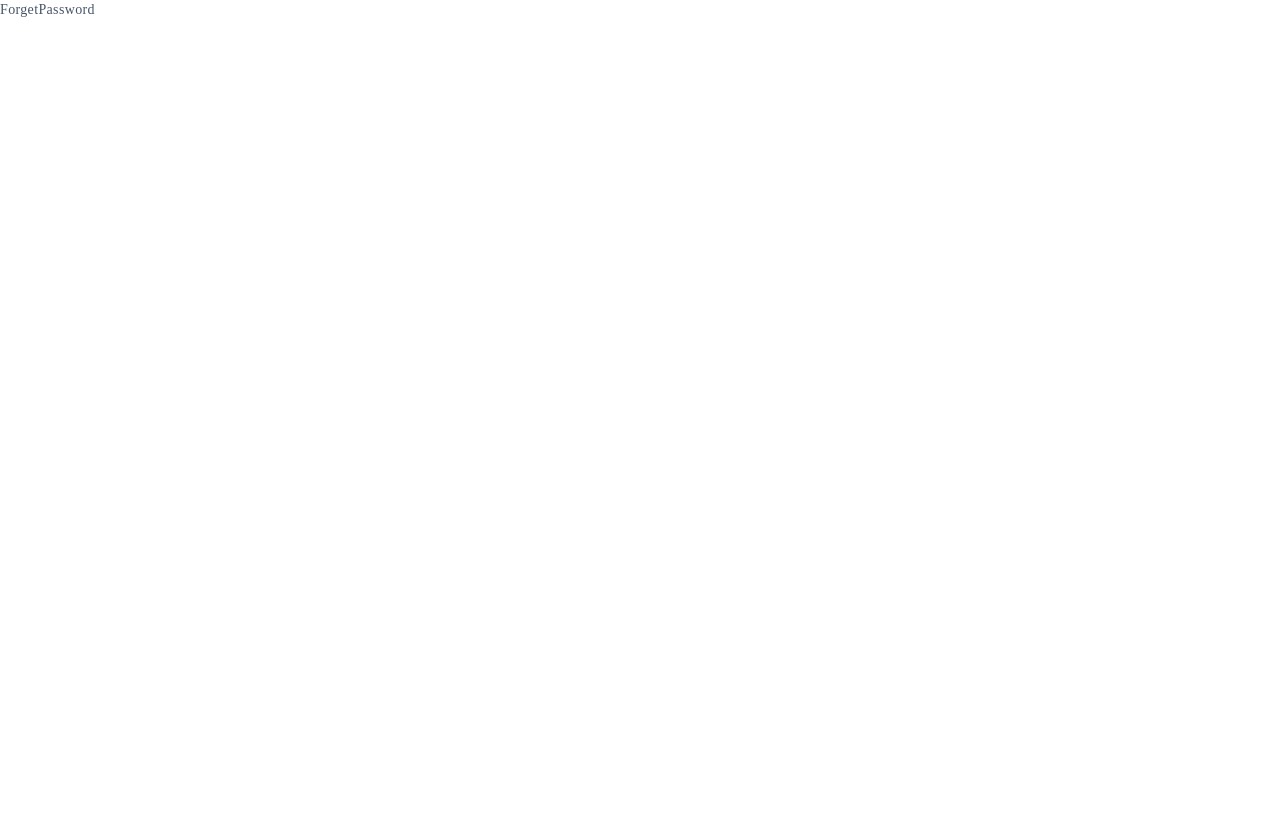
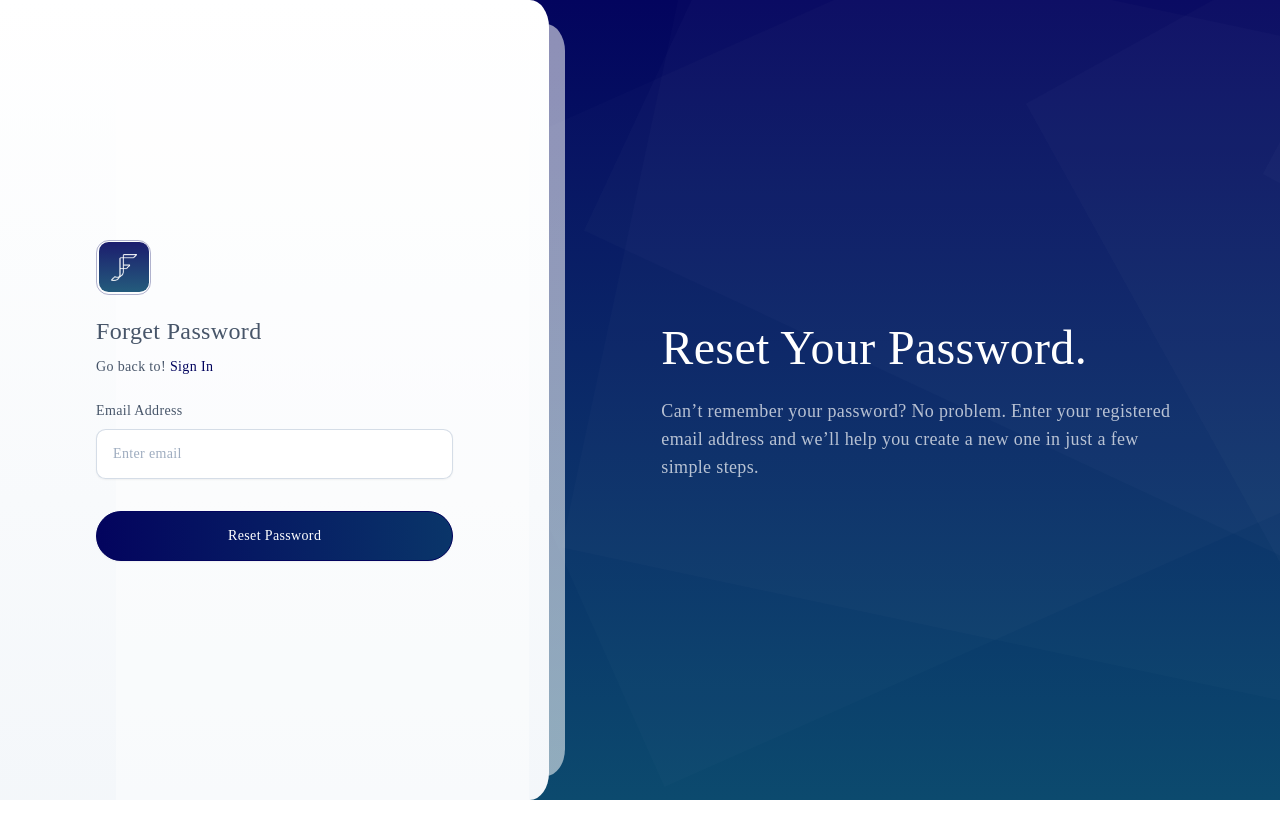
Before and after one commit to kajugadaniels/findify-client, a React (Vite) app: page /forget-password in a window 1280 px wide. Built offline with nearby package versions, Linux system fonts and the light colour scheme; a web font is replaced by a local one.

Commit message:
Design ForgetPassword page

```diff
--- a/src/pages/auth/ForgetPassword.jsx
+++ b/src/pages/auth/ForgetPassword.jsx
@@ -1,8 +1,71 @@
-import React from 'react'
+import React, { useState, useEffect } from 'react'
+import { useSearchParams, useNavigate, Link } from 'react-router-dom'
+import { toast } from 'react-toastify'
+import Logo from '../../assets/img/logo-icon-w.png'
 
 const ForgetPassword = () => {
     return (
-        <div>ForgetPassword</div>
+        <>
+        <div className="container grid grid-cols-12 px-5 py-10 sm:px-10 sm:py-14 md:px-36 lg:h-screen lg:max-w-[1550px] lg:py-0 lg:pl-14 lg:pr-12 xl:px-24 2xl:max-w-[1750px]">
+                <div className="relative z-50 h-full col-span-12 p-7 sm:p-14 bg-white rounded-2xl lg:bg-transparent lg:pr-10 lg:col-span-5 xl:pr-24 2xl:col-span-4 lg:p-0 before:content-[''] before:absolute before:inset-0 before:-mb-3.5 before:bg-white/40 before:rounded-2xl before:mx-5">
+                    <div className="relative z-10 flex flex-col justify-center w-full h-full py-2 lg:py-32">
+                        <div className="flex h-[55px] w-[55px] items-center justify-center rounded-[0.8rem] border border-primary/30 mb-5">
+                            <div className="relative flex h-[50px] w-[50px] items-center justify-center rounded-[0.6rem] bg-white bg-gradient-to-b from-theme-1/90 to-theme-2/90">
+                                <div className="relative h-[26px] w-[26px] -rotate-90 [&_div]:bg-white">
+                                    <img src={Logo} />
+                                </div>
+                            </div>
+                        </div>
+                        <div>
+                            <div className="text-2xl font-medium">
+                                Forget Password
+                            </div>
+                            <div className="mt-2.5 text-slate-600">
+                                Go back to!
+                                <button
+                                    className="font-medium text-primary ml-1"
+                                    onClick={() => navigate('/login')}
+                                >
+                                    Sign In
+                                </button>
+                            </div>
+                            <form className="mt-6">
+                                <label className="inline-block mb-2 group-[.form-inline]:mb-2 group-[.form-inline]:sm:mb-0 group-[.form-inline]:sm:mr-5 group-[.form-inline]:sm:text-right">
+                                    Email Address
+                                </label>
+                                <input
+                                    type="text"
+                                    placeholder="Enter email"
+                                    className="disabled:bg-slate-100 disabled:cursor-not-allowed dark:disabled:border-transparent [&[readonly]]:bg-slate-100 [&[readonly]]:cursor-not-allowed [&[readonly]]:dark:border-transparent transition duration-200 ease-in-out w-full text-sm shadow-sm placeholder:text-slate-400/90 focus:ring-4 focus:ring-primary focus:ring-opacity-20 focus:border-primary focus:border-opacity-40 dark:border-transparent dark:focus:ring-slate-700 dark:focus:ring-opacity-50 dark:placeholder:text-slate-500/80 group-[.form-inline]:flex-1 group-[.input-group]:rounded-none group-[.input-group]:[&:not(:first-child)]:border-l-transparent group-[.input-group]:first:rounded-l group-[.input-group]:last:rounded-r group-[.input-group]:z-10 block rounded-[0.6rem] border-slate-300/80 px-4 py-3.5"
+                                    required
+                                />
+                                <div className="text-center xl:mt-8 xl:text-left">
+                                    <button
+                                        type='submit'
+                                        className="transition duration-200 border shadow-sm inline-flex items-center justify-center px-3 font-medium cursor-pointer focus:ring-4 focus:ring-primary focus:ring-opacity-20 focus-visible:outline-none dark:focus:ring-slate-700 dark:focus:ring-opacity-50 [&:hover:not(:disabled)]:bg-opacity-90 [&:hover:not(:disabled)]:border-opacity-90 [&:not(button)]:text-center disabled:opacity-70 disabled:cursor-not-allowed bg-primary border-primary text-white dark:border-primary rounded-full w-full bg-gradient-to-r from-theme-1/70 to-theme-2/70 py-3.5 xl:mr-3"
+                                    >
+                                        Reset Password
+                                    </button>
+                                </div>
+                            </form>
+                        </div>
+                    </div>
+                </div>
+            </div>
+            <div className="container fixed inset-0 grid h-screen w-screen grid-cols-12 pl-14 pr-12 lg:max-w-[1550px] xl:px-24 2xl:max-w-[1750px]">
+                <div className="relative h-screen col-span-12 lg:col-span-5 2xl:col-span-4 z-20 after:bg-white after:hidden after:lg:block after:content-[''] after:absolute after:right-0 after:inset-y-0 after:bg-gradient-to-b after:from-white after:to-slate-100/80 after:w-[800%] after:rounded-[0_1.2rem_1.2rem_0/0_1.7rem_1.7rem_0] before:content-[''] before:hidden before:lg:block before:absolute before:right-0 before:inset-y-0 before:my-6 before:bg-gradient-to-b before:from-white/10 before:to-slate-50/10 before:bg-white/50 before:w-[800%] before:-mr-4 before:rounded-[0_1.2rem_1.2rem_0/0_1.7rem_1.7rem_0]"></div>
+                <div className="h-full col-span-7 2xl:col-span-8 lg:relative before:content-[''] before:absolute before:lg:-ml-10 before:left-0 before:inset-y-0 before:bg-gradient-to-b before:from-theme-1 before:to-theme-2 before:w-screen before:lg:w-[800%] after:content-[''] after:absolute after:inset-y-0 after:left-0 after:w-screen after:lg:w-[800%] after:bg-texture-white after:bg-fixed after:bg-center after:lg:bg-[25rem_-25rem] after:bg-no-repeat">
+                    <div className="sticky top-0 z-10 flex-col justify-center hidden h-screen ml-16 lg:flex xl:ml-28 2xl:ml-36">
+                        <div className="text-[2.6rem] font-medium leading-[1.4] text-white xl:text-5xl xl:leading-[1.2]">
+                            Reset Your Password.
+                        </div>
+                        <div className="mt-5 text-base leading-relaxed text-white/70 xl:text-lg">
+                            Can’t remember your password? No problem. Enter your registered email address and we’ll help you create a new one in just a few simple steps.
+                        </div>
+                    </div>
+                </div>
+            </div>
+        </>
     )
 }
 
```
